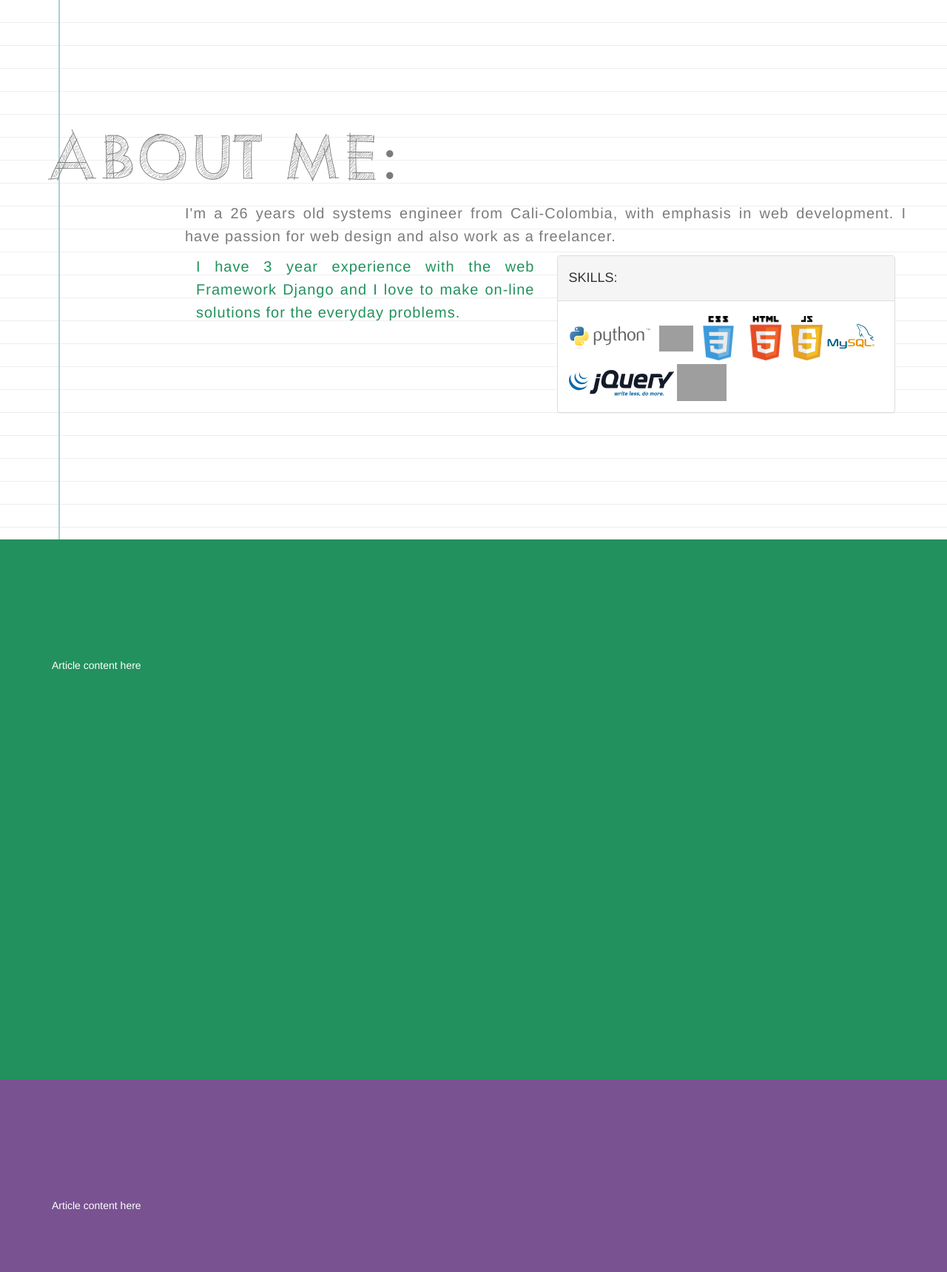
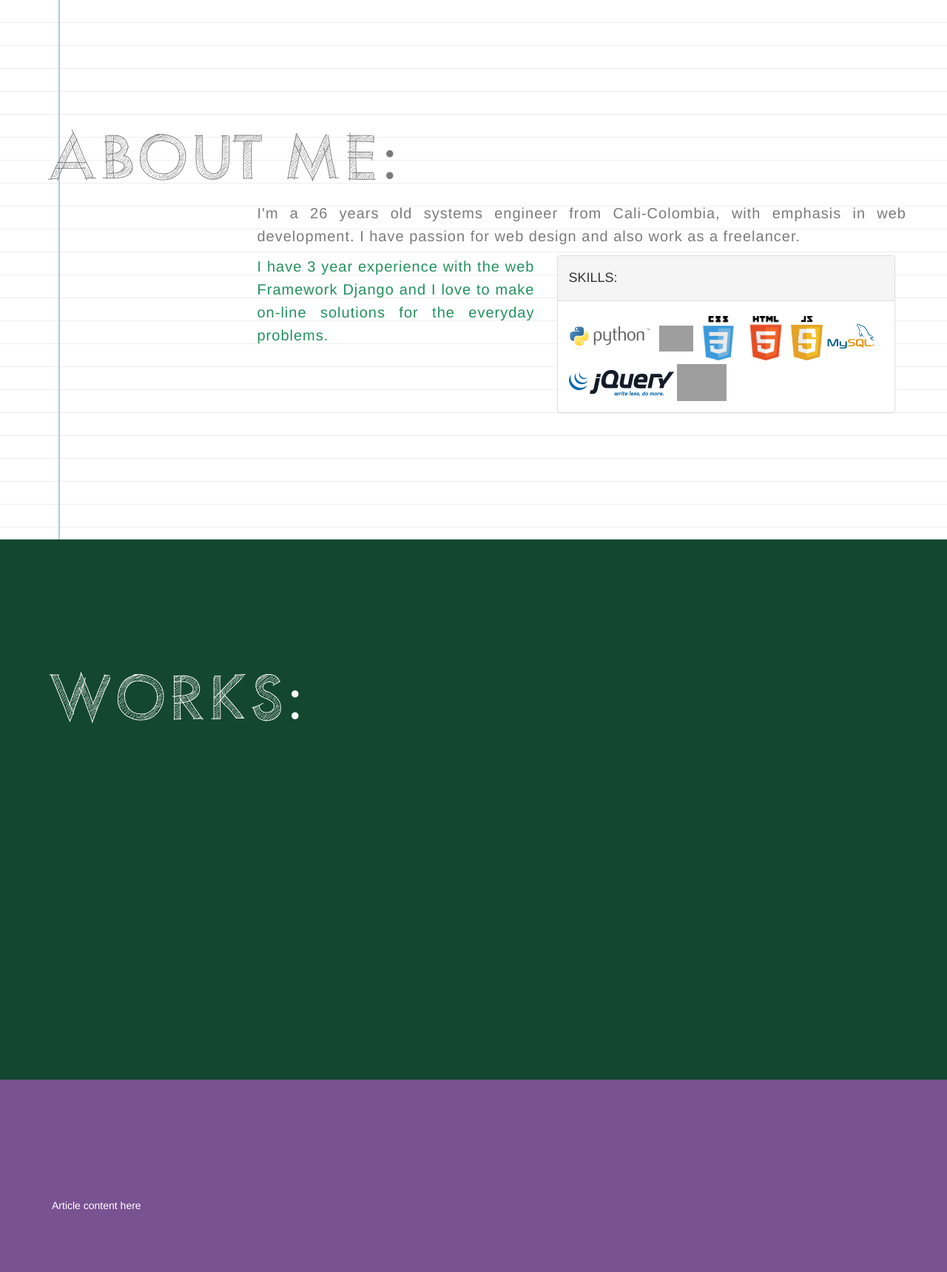
Before and after one commit to beren5000/brochure, a Django app: page / in a window 1280 px wide. Shown: the part 711-2430 px from the top of the page at 74% size. Run offline with Django 3.2, Linux system fonts and the light colour scheme; some libraries are stand-ins or nearby versions; grey boxes are pictures that could not be loaded.

Commit message:
second commit

```diff
--- a/brochure/brochure/templates/main/brochure.html
+++ b/brochure/brochure/templates/main/brochure.html
@@ -13,6 +13,11 @@
     @font-face{
         font-family: "Blueprint2";
         src: url("{% static 'font/PWScratchedfont.ttf' %}"),url("{% static 'font/PWScratchedfont.ttf' %}"); /* IE */
+    }
+
+    @font-face{
+        font-family: "Blueprint3";
+        src: url("{% static 'font/DKCrayonCrumble.ttf' %}"),url("{% static 'font/DKCrayonCrumble.ttf' %}"); /* IE */
     }
 
     .spaces{
@@ -50,7 +55,7 @@
         background-size: 100% 31px;
     }
     #works{
-        background-color: #22915d;
+        background-color: #14472F;
         color: white;
     }
     #contact{
@@ -167,14 +172,14 @@
                 </div>
             </div>
             <div class="row">
-                <div class="col-md-offset-2">
+                <div class="col-md-offset-3">
                     <p class="text-justify text-paragraph grey">I'm a 26 years old systems engineer from Cali-Colombia,
                     with emphasis in web development. I have passion for web design and
                     also work as a freelancer.</p>
                 </div>
             </div>
             <div class="row">
-                <div class="col-md-5 col-md-offset-2 ">
+                <div class="col-md-4 col-md-offset-3" style="padding-left: 0px">
                     <p class="text-justify text-paragraph green">I have 3 year experience with the web Framework Django and
                     I love to make on-line solutions for the everyday problems.</p>
                 </div>
@@ -199,7 +204,16 @@
 
     <div id="works" class="spaces" style="z-index: 101">
         <div class="story container">
-            Article content here
+            <div class="row">
+                <div class="col-md-12">
+                    <div class="grey" style="font-family:'Blueprint2'; font-size:80px; color: white ">WORKS:</div>
+                </div>
+            </div>
+            <div class="row">
+                <div class="col-md-offset-2">
+
+                </div>
+            </div>
         </div> <!--.story-->
     </div> <!--#intro-->
 
```
Also changed, not shown: brochure/brochure/modules/main/static/font/DKCrayonCrumble.ttf (added), brochure/brochure/modules/main/static/img/juicenote.png (added).
